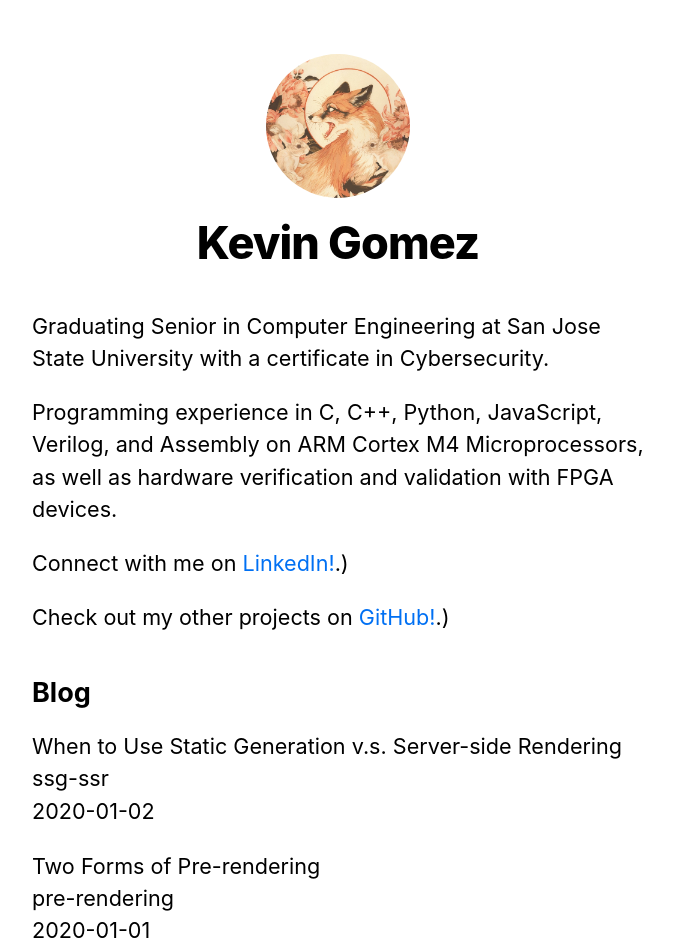
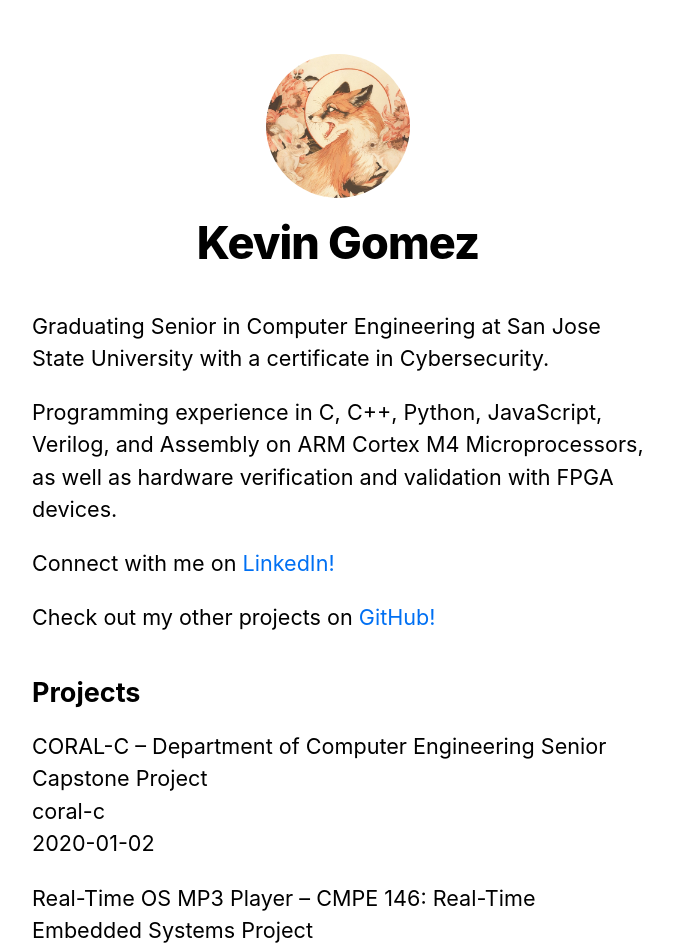
Before and after one commit to KevinG182/kevgomezdev, a Next.js app: page / in a window 1280 px wide. Shown: the top 952 px of the page, without its empty margins (302-975 px from the left). Built offline with nearby package versions, Linux system fonts and the light colour scheme.

Commit message:
Change to Porjects

```diff
--- a/pages/index.js
+++ b/pages/index.js
@@ -23,15 +23,15 @@ export default function Home({ allPostsData }) {
         <p>Programming experience in C, C++, Python, JavaScript, Verilog, and Assembly on ARM Cortex M4 Microprocessors, as well as hardware verification and validation with FPGA devices.</p>
         <p>
           Connect with me on{' '}
-          <a href="https://www.linkedin.com/in/KevinGomezEngr/">LinkedIn!</a>.)
+          <a href="https://www.linkedin.com/in/KevinGomezEngr/">LinkedIn!</a>
         </p>
         <p>
           Check out my other projects on{' '}
-          <a href="https://github.com/KevinG182">GitHub!</a>.)
+          <a href="https://github.com/KevinG182">GitHub!</a>
         </p>
       </section>
       <section className={`${utilStyles.headingMd} ${utilStyles.padding1px}`}>
-        <h2 className={utilStyles.headingLg}>Blog</h2>
+        <h2 className={utilStyles.headingLg}>Projects</h2>
         <ul className={utilStyles.list}>
           {allPostsData.map(({ id, date, title }) => (
             <li className={utilStyles.listItem} key={id}>
--- a/posts/ssg-ssr.md
+++ b/posts/coral-c.md
@@ -1,5 +1,5 @@
 ---
-title: 'When to Use Static Generation v.s. Server-side Rendering'
+title: 'CORAL-C – Department of Computer Engineering Senior Capstone Project'
 date: '2020-01-02'
 ---
 
--- a/posts/pre-rendering.md
+++ b/posts/mp3-player.md
@@ -1,5 +1,5 @@
 ---
-title: 'Two Forms of Pre-rendering'
+title: 'Real-Time OS MP3 Player – CMPE 146: Real-Time Embedded Systems Project '
 date: '2020-01-01'
 ---
 
```
Also changed, not shown: 1 other file (tests, documents, lock files or other folders).
